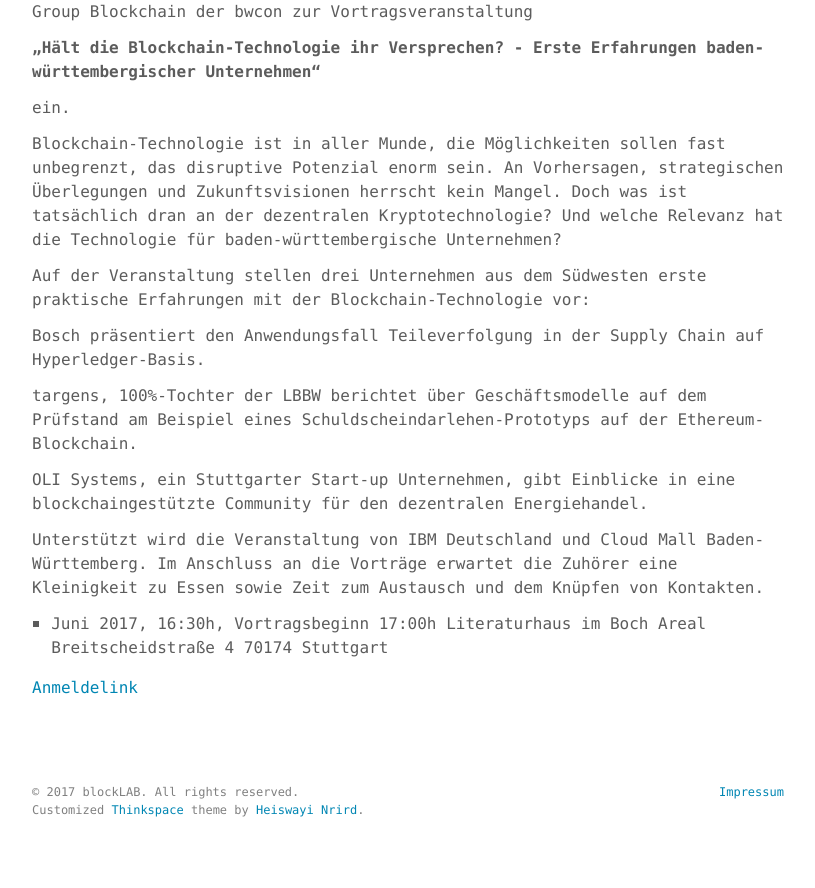
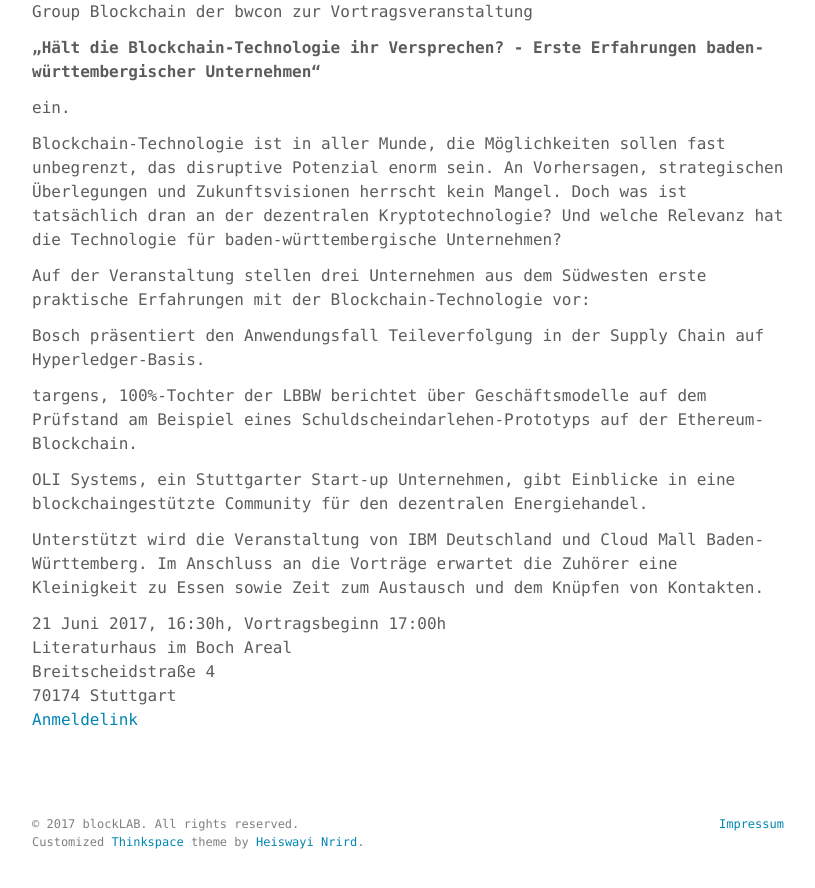
Before and after one commit to blocklab/site, a Jekyll site: the page built from _posts/2017-05-25-Blockchain Versprechen.md, in a window 1280 px wide and 900 px high, scrolled down 636 px. Shown: the top 888 px of the window, without its empty margins (232-1047 px from the left). Built offline with Jekyll 4.4.1, drawn with Linux system fonts in a browser that asks for light colours.

Commit message:
Update 2017-05-25-Blockchain Versprechen.md

```diff
--- a/_posts/2017-05-25-Blockchain Versprechen.md
+++ b/_posts/2017-05-25-Blockchain Versprechen.md
@@ -22,9 +22,12 @@ OLI Systems, ein Stuttgarter Start-up Unternehmen, gibt Einblicke in eine blockc
 
 Unterstützt wird die Veranstaltung von IBM Deutschland und Cloud Mall Baden-Württemberg. Im Anschluss an die Vorträge erwartet die Zuhörer eine Kleinigkeit zu Essen sowie Zeit zum Austausch und dem Knüpfen von Kontakten.
 
-21. Juni 2017, 16:30h, Vortragsbeginn 17:00h
+21 Juni 2017, 16:30h, Vortragsbeginn 17:00h
+<br>
 Literaturhaus im Boch Areal
+<br>
 Breitscheidstraße 4
+<br>
 70174 Stuttgart
-
+<br>
 [Anmeldelink](https://venture-dev.com/webform/6UGYe8fCT6b9IR4h/)
```
